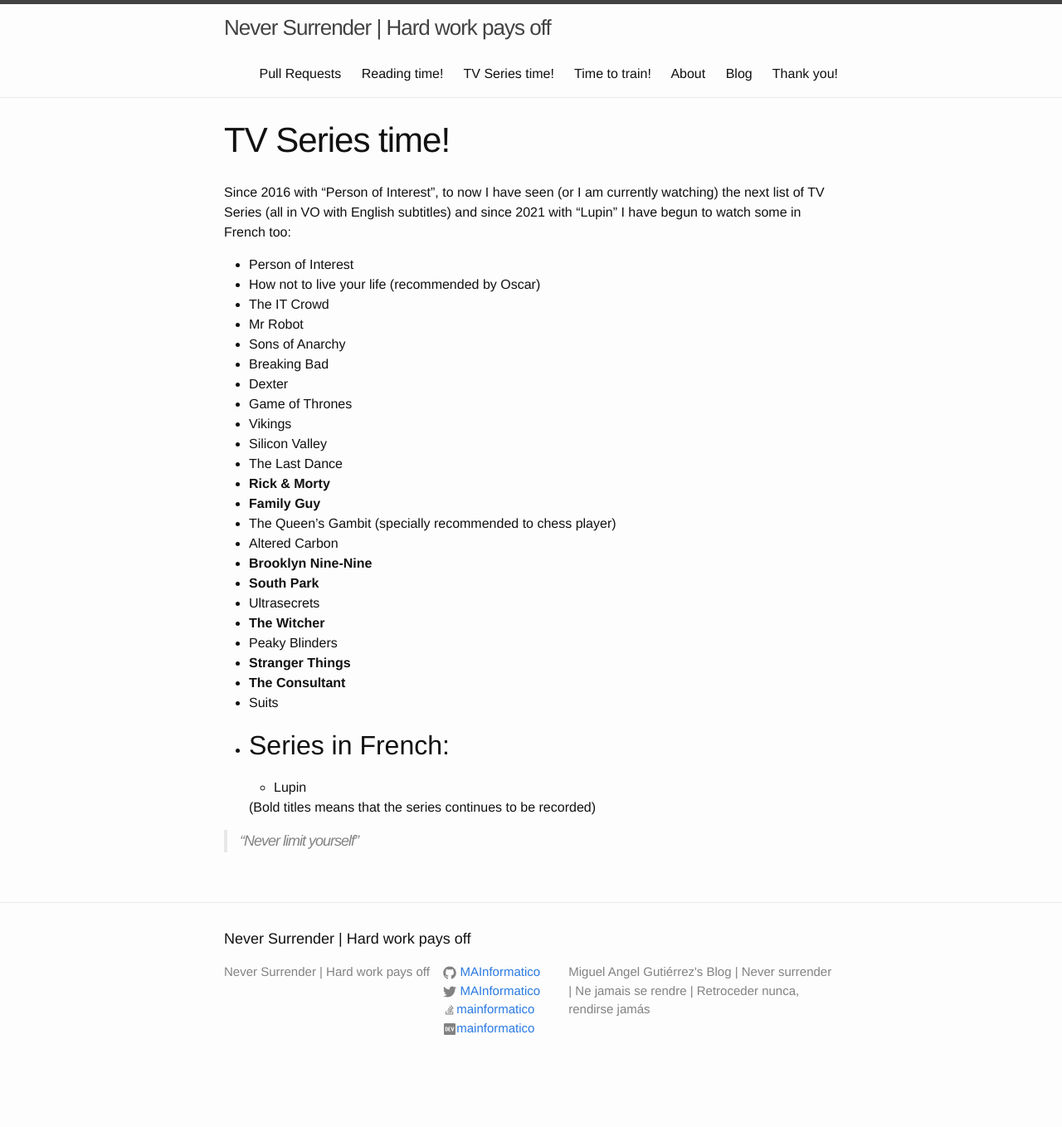
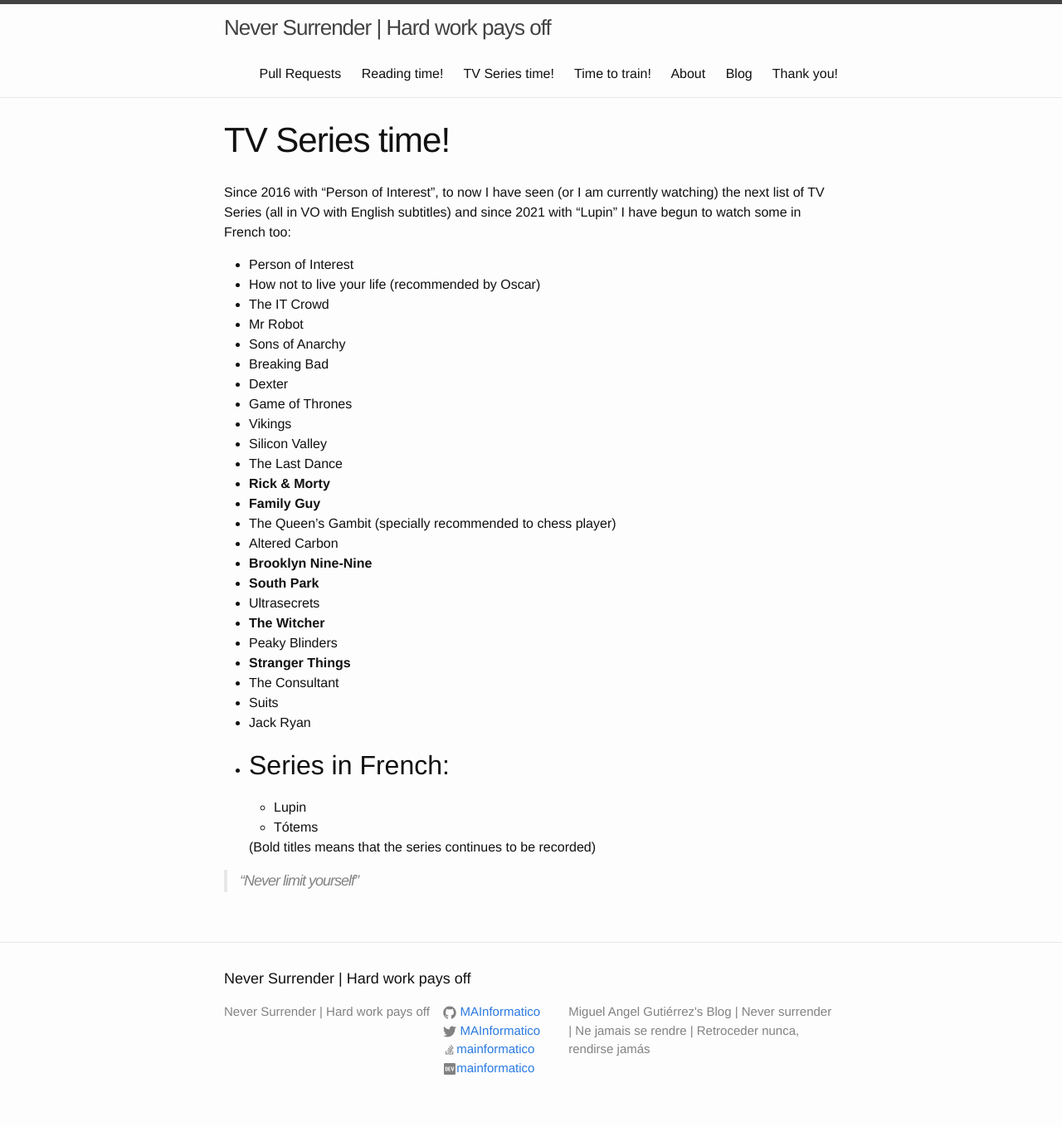
Before and after one commit to MAInformatico/MAInformatico.github.io, a Jekyll site: the page built from Series_Time.md, in a window 1280 px wide. Shown: the whole page at 83% size. Built offline with Jekyll 4.4.1, drawn with Linux system fonts in a browser that asks for light colours; before the commit the page ends 1310 px from its top, so only the background shows below that.

Commit message:
updating series page

```diff
--- a/Series_Time.md
+++ b/Series_Time.md
@@ -27,13 +27,15 @@
 * **The Witcher**
 * Peaky Blinders
 * **Stranger Things**
-* **The Consultant**
+* The Consultant
 * Suits
+* Jack Ryan
 
 
 
 * ## Series in French:
   * Lupin
+  * Tótems
 
 
 
```
